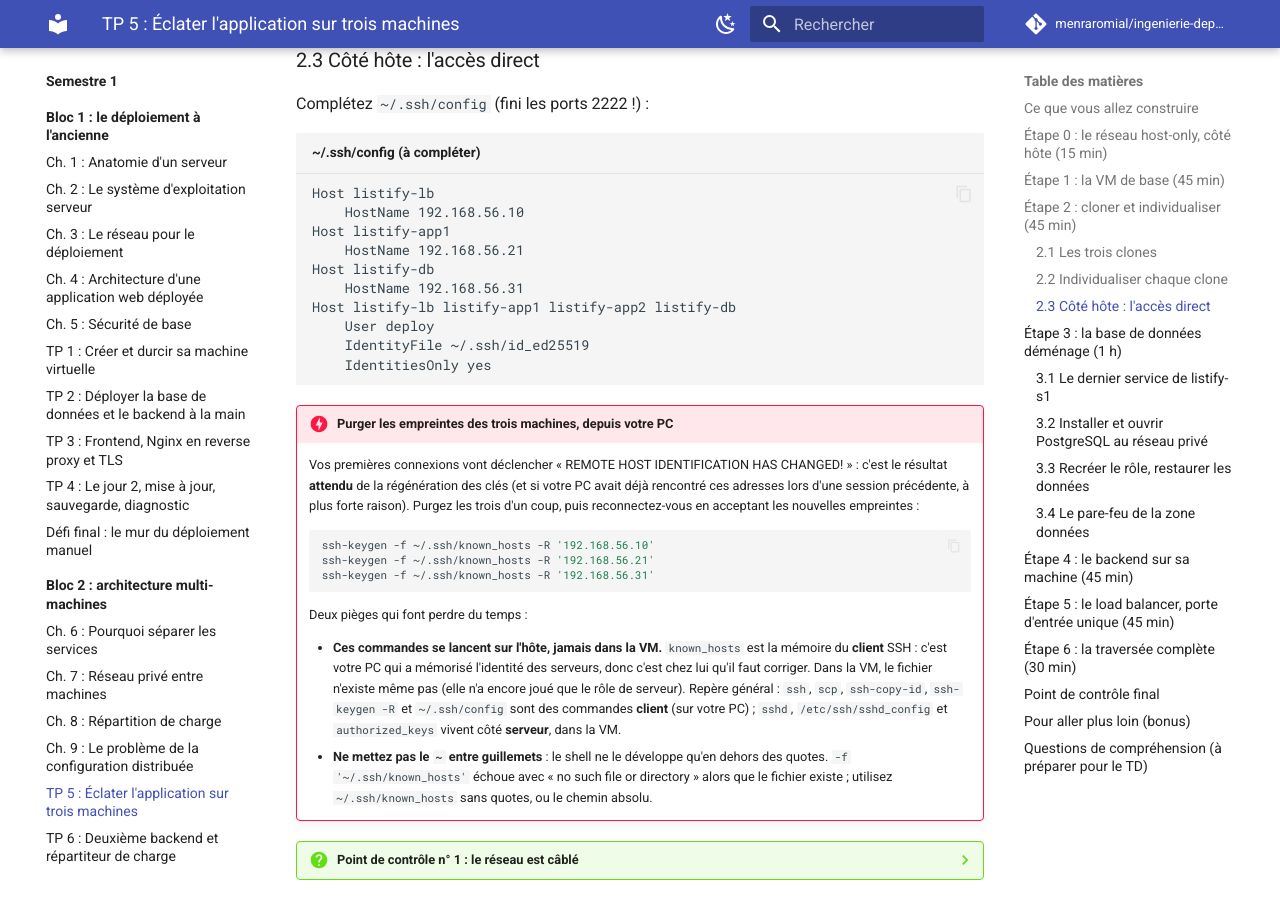
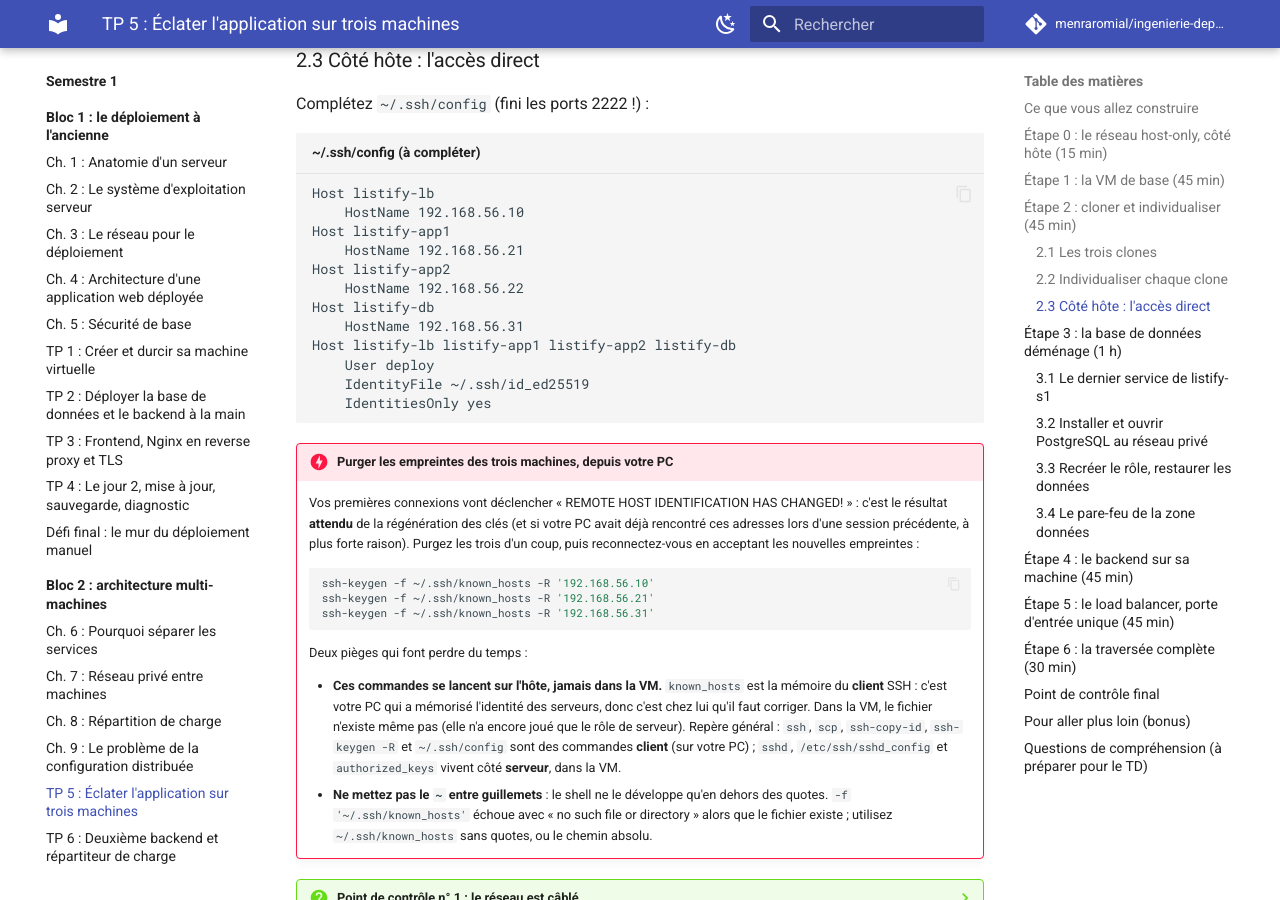
Before and after one commit to menraromial/ingenierie-deploiement, an MkDocs documentation site: the page built from docs/semestre1/bloc2/tp/tp5-eclater-application.md, in a window 1280 px wide and 900 px high, scrolled down 6002 px. Built offline with MkDocs 1.6.1 and Material for MkDocs 9.7.7, drawn with Linux system fonts in a browser that asks for light colours; comment, search, counter and statistics services are not loaded.

Commit message:
TP5 : ajout de la configuration pour listify-app2 dans le fichier d'hôtes

```diff
--- a/docs/semestre1/bloc2/tp/tp5-eclater-application.md
+++ b/docs/semestre1/bloc2/tp/tp5-eclater-application.md
@@ -244,6 +244,8 @@ Host listify-lb
     HostName 192.168.56.10
 Host listify-app1
     HostName 192.168.56.21
+Host listify-app2
+    HostName 192.168.56.22
 Host listify-db
     HostName 192.168.56.31
 Host listify-lb listify-app1 listify-app2 listify-db
```
